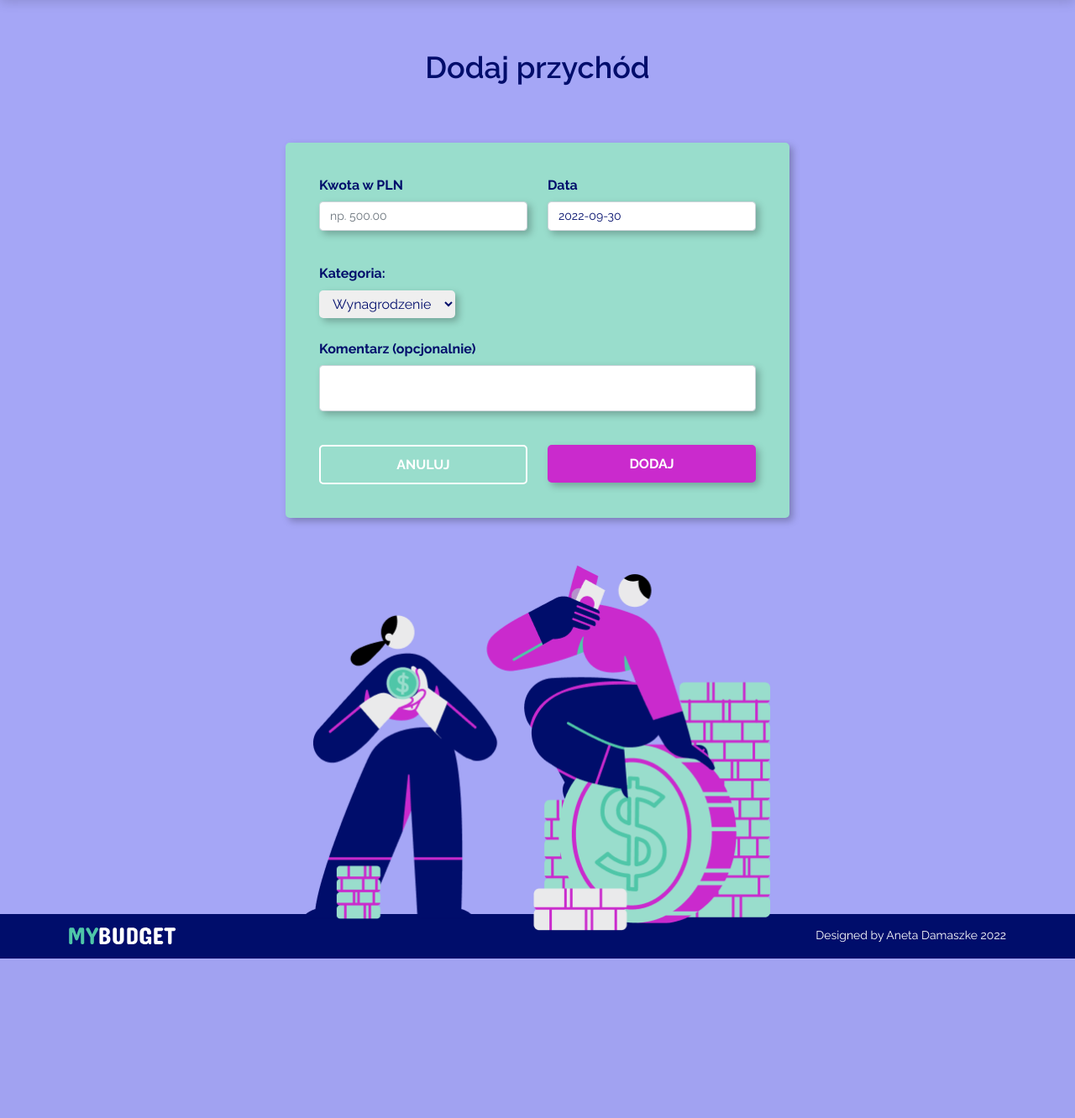
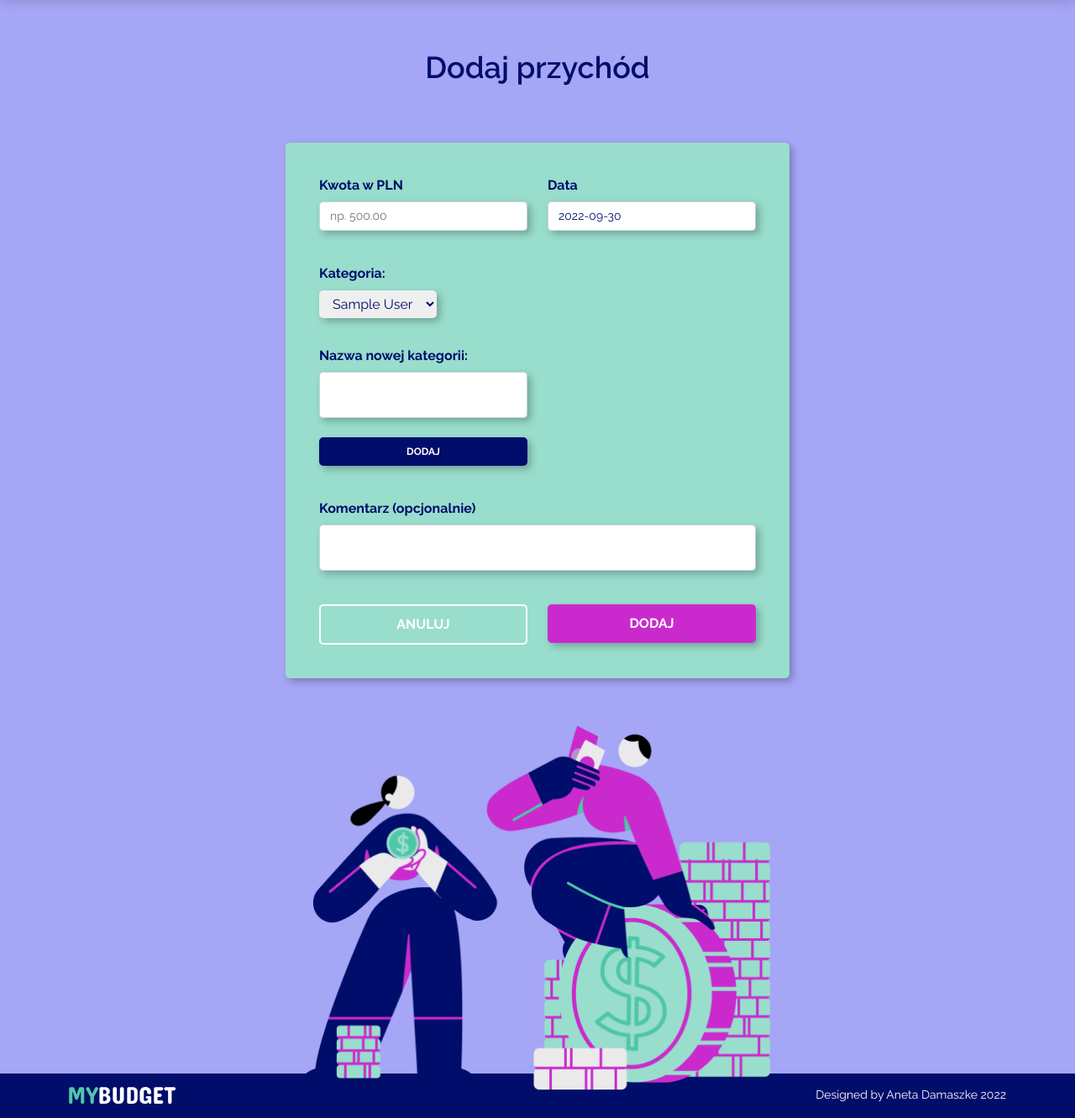
Before and after one commit to AnetaDamaszke/My_budget_app_with_PHP, a PHP site: page /income.php in a window 1280 px wide. Shown: the part 56-1388 px from the top of the page at 84% size. Before the commit the page ends 1198 px from the top, so only its background shows below. Run offline with PHP 8.4, Linux system fonts and the light colour scheme; the visitor is signed in with stand-in values (Sample User, id 1); tables that the repository leaves empty or names only in its code hold one stand-in row (values such as "Sample post").

Commit message:
Adding new user incomes category to database

```diff
--- a/css/custom.css
+++ b/css/custom.css
@@ -211,6 +211,25 @@ body {
 }
 
 .form-button:hover {
+    color: white;
+    background-color: #000D6B;
+}
+
+.form-sm-button {
+    margin-top: 1.4rem;
+    padding: .45rem 1.2rem;
+    width: 100%;
+    background-color: #000D6B;
+    box-shadow: 4px 4px 8px rgba(0, 0, 0, 0.25);
+    border-radius: 5px;
+    font-weight: 700;
+    font-size: 12px;
+    color: white;
+    text-transform: uppercase;
+    transition: .3s ease-in-out;
+}
+
+.form-sm-button:hover {
     color: white;
     background-color: #000D6B;
 }
--- a/income.php
+++ b/income.php
@@ -7,18 +7,35 @@
         exit();
     }
 
+    require_once "database.php";
+
+    $userId = $_SESSION['userId'];
+
+    // ladowanie kategorii użytkownika:
+    $getCategoryName=$db->query("SELECT category_name
+    FROM user_incomes_categories
+    WHERE user_id='$userId'");
+    $categoryName = $getCategoryName->fetch();
+
+
+    // dodawanie przychodu do bazy:
     if(isset($_POST['incomeValue'])) {
 
-        $userId = $_SESSION['userId'];
         $value = $_POST['incomeValue'];
         $date = $_POST['incomeDate'];
         $comment = $_POST['comment'];
         $category = $_POST['category'];
 
-        require_once "database.php";
+        // dodawanie nowej kategorii:
+        $newCategory = $_POST['addNewIncomeCat'];
+        $addNewIncomeCat = $db->prepare('INSERT INTO user_incomes_categories
+        VALUES (NULL, :userid, :newCategoryName)');
+        $addNewIncomeCat -> bindValue(':userid', $userId, PDO::PARAM_INT);
+        $addNewIncomeCat -> bindValue(':newCategoryName', $newCategory, PDO::PARAM_STR);
+        $addNewIncomeCat -> execute();
 
-        $getIncomeId=$db->query("SELECT id FROM incomes_categories_default WHERE category_name='$category'");
-
+        // pobierania ID kategorii przychodu:
+        $getIncomeId=$db->query("SELECT id FROM user_incomes_categories WHERE category_name='$category'");
         $categoryId = $getIncomeId->fetchColumn();
 
         $query = $db->prepare('INSERT INTO user_incomes VALUES (NULL, :userid, :value, :date, :categoryid, :comment)');
@@ -88,17 +105,31 @@
                                     </div>
                                 </div>
                                 <div class="row">
-                                    <div class="col">
-                                        <div id="categoryCheck" class="form-check">
-                                            <label class="form-check-label d-block mb-2">Kategoria:</label>
-                                            <select name="category">
-                                                <option>Wynagrodzenie</option>
-                                                <option>Świadczenia</option>
-                                                <option>Sprzedaż</option>
-                                                <option>Premia</option>
-                                            </select>
+                                    <div class="col-md-8 d-flex">
+                                        <div class="d-flex">
+                                            <div id="categoryCheck" class="form-check">
+                                                <label class="form-check-label d-block mb-2">Kategoria:</label>
+                                                <select name="category" class="me-3">
+                                                    <?php
+                                                        foreach ($categoryName as $category) {
+                                                           echo "<option>{$category}</option>";
+                                                        }
+                                                    ?>
+                                                </select>
+                                            </div>
                                         </div>
+
                                     </div>
+                                    <div class="col-md-6">
+                                            <div id="categoryCheck" class="form-check">
+                                                <label class="form-check-label d-block mb-2"></label>
+                                                <div class="form-group pt-4">
+                                                    <label for="addNewIncomeCat" class="form-control-label d-block mb-2">Nazwa nowej kategorii:</label>
+                                                    <input name="addNewIncomeCat" class="form-control d-block w-100 p-3" />
+                                                    <button type="submit" class="btn form-sm-button">Dodaj</button>
+                                                </div>
+                                            </div>
+                                        </div>
                                     <div class="form-group pt-4">
                                         <label for="comment" class="form-control-label d-block mb-2">Komentarz (opcjonalnie)</label>
                                         <input name="comment" class="form-control d-block w-100 p-3" />
```
